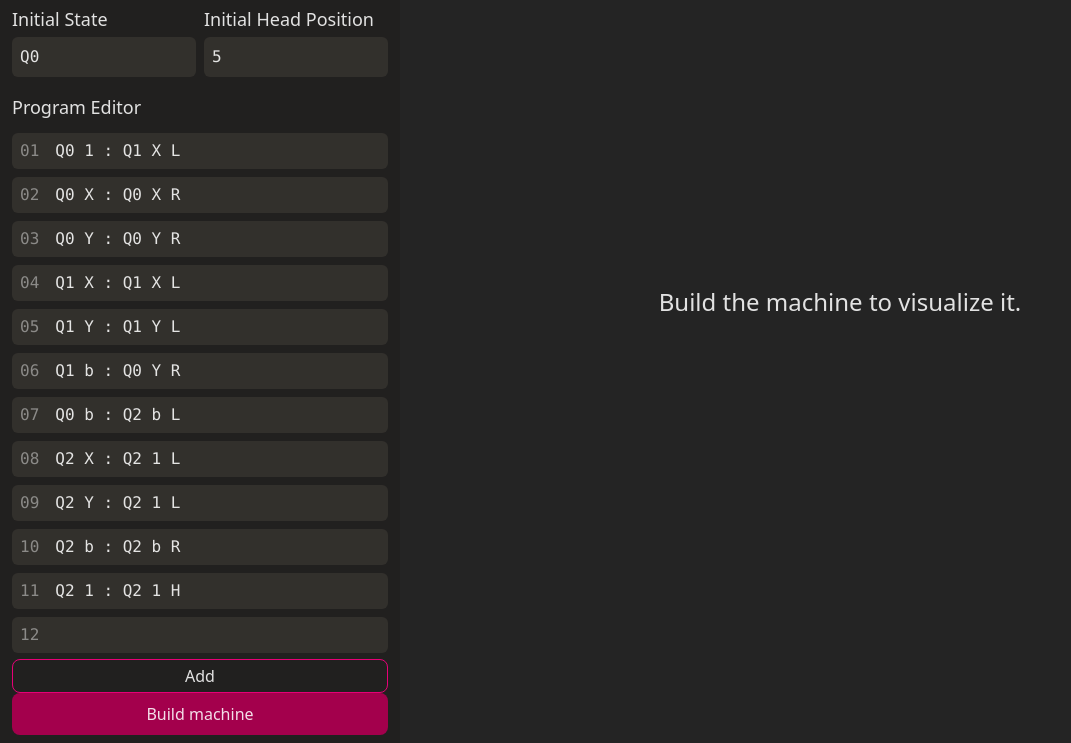
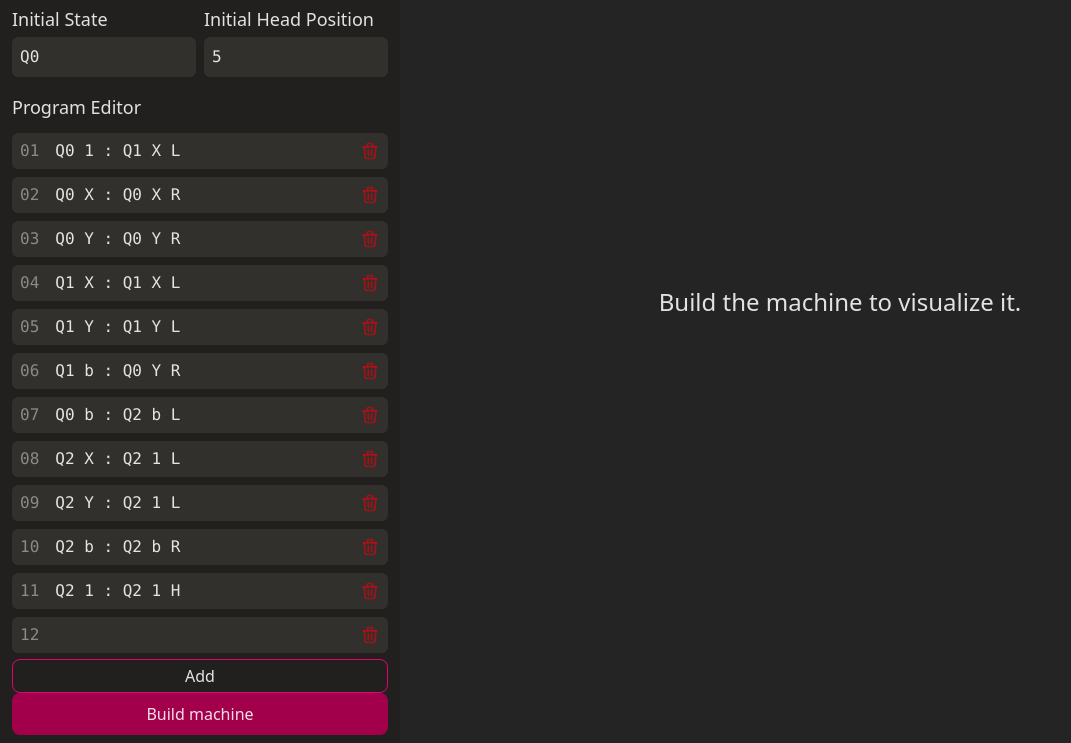
Before and after one commit to sahithyandev/turing-machine-simulator, a website built with Vite: page index.html in a window 1280 px wide. Both pictures are taken after a click on the button "Add". Shown: the part 139-882 px from the top of the page, without its empty margins (0-1071 px from the left). Built offline with nearby package versions, Linux system fonts and the light colour scheme.

Commit message:
chore: statements can be deleted

```diff
--- a/src/core/ProgramEditor.ts
+++ b/src/core/ProgramEditor.ts
@@ -40,6 +40,27 @@ export class ProgramEditor {
 							html`<div class="statement" id="statement-${i}">
                 <span>${(i + 1).toString().padStart(2, "0")}</span>
                 <input data-index="${i}" type="text" value="" placeholder="" />
+                <button id="delete-statement-btn-${i}" class="delete-statement-btn" data-index="${i}">
+                  <svg
+                    xmlns="http://www.w3.org/2000/svg"
+                    width="20"
+                    height="20"
+                    viewBox="0 0 24 24"
+                    fill="none"
+                    stroke="currentColor"
+                    stroke-width="2"
+                    stroke-linecap="round"
+                    stroke-linejoin="round"
+                    class="icon icon-tabler icons-tabler-outline icon-tabler-trash"
+                  >
+                    <path stroke="none" d="M0 0h24v24H0z" fill="none" />
+                    <path d="M4 7l16 0" />
+                    <path d="M10 11l0 6" />
+                    <path d="M14 11l0 6" />
+                    <path d="M5 7l1 12a2 2 0 0 0 2 2h8a2 2 0 0 0 2 -2l1 -12" />
+                    <path d="M9 7v-3a1 1 0 0 1 1 -1h4a1 1 0 0 1 1 1v3" />
+                  </svg>
+                </button>
               </div>`,
 						);
 						break;
@@ -66,12 +87,46 @@ export class ProgramEditor {
                 type="text"
                 value="${statement.currentState} ${statement.input} : ${statement.nextState} ${statement.output} ${statement.action}"
               />
+              <button id="delete-statement-btn-${i}" class="delete-statement-btn" data-index="${i}">
+                <svg
+                  xmlns="http://www.w3.org/2000/svg"
+                  width="20"
+                  height="20"
+                  viewBox="0 0 24 24"
+                  fill="none"
+                  stroke="currentColor"
+                  stroke-width="2"
+                  stroke-linecap="round"
+                  stroke-linejoin="round"
+                  class="icon icon-tabler icons-tabler-outline icon-tabler-trash"
+                >
+                  <path stroke="none" d="M0 0h24v24H0z" fill="none" />
+                  <path d="M4 7l16 0" />
+                  <path d="M10 11l0 6" />
+                  <path d="M14 11l0 6" />
+                  <path d="M5 7l1 12a2 2 0 0 0 2 2h8a2 2 0 0 0 2 -2l1 -12" />
+                  <path d="M9 7v-3a1 1 0 0 1 1 -1h4a1 1 0 0 1 1 1v3" />
+                </svg>
+              </button>
             </div>`,
 					);
 					break;
 			}
 		}
 		return s;
+	}
+
+	removeStatement(index: number): boolean {
+		if (index < 0 || index >= this.statements.length) return false;
+		if (index === 0) {
+			this.statements.shift();
+			return true;
+		}
+
+		this.statements = this.statements
+			.slice(0, index)
+			.concat(this.statements.slice(index + 1));
+		return true;
 	}
 
 	findActiveStatement(
--- a/src/core/TuringMachineSimulator.ts
+++ b/src/core/TuringMachineSimulator.ts
@@ -173,12 +173,7 @@ export class TuringMachineSimulator {
 		if (addStatementBtn) {
 			addStatementBtn.addEventListener("click", () => {
 				this.editor.addStatement(undefined);
-
-				const programEditorElement =
-					this.container.querySelector(".program-editor");
-				if (programEditorElement instanceof HTMLElement) {
-					programEditorElement.innerHTML = this.editor.render("editable");
-				}
+				this.renderProgramEditor();
 			});
 		}
 
@@ -208,11 +203,7 @@ export class TuringMachineSimulator {
 			nextBtn.addEventListener("click", () => this.nextStep());
 		}
 
-		const programEditorElement =
-			this.container.querySelector(".program-editor");
-		if (programEditorElement) {
-			programEditorElement.innerHTML = this.editor.render("readonly");
-		}
+		this.renderProgramEditor();
 		this.highlightActiveStatement();
 		this.renderExplanation();
 	}
@@ -264,13 +255,37 @@ export class TuringMachineSimulator {
 		}`;
 	}
 
-	reset() {
-		this.runningState = "idle";
+	deleteStatement(statementIndex: number) {
+		const shouldUpdate = this.editor.removeStatement(statementIndex);
+		if (!shouldUpdate) return;
+		this.renderProgramEditor();
+	}
 
+	renderProgramEditor(shouldAddListeners = false) {
 		const programEditorElement =
 			this.container.querySelector(".program-editor");
-		if (programEditorElement instanceof HTMLElement) {
+		if (!programEditorElement) return;
+
+		if (this.runningState === "started") {
+			programEditorElement.innerHTML = this.editor.render("readonly");
+		} else if (this.runningState === "idle") {
 			programEditorElement.innerHTML = this.editor.render("editable");
+
+			if (shouldAddListeners) {
+				programEditorElement.addEventListener("click", (event) => {
+					const target = event.target;
+					if (!(target instanceof HTMLElement || target instanceof SVGElement))
+						return;
+					const btn = target.closest(".delete-statement-btn");
+					if (!(btn instanceof HTMLButtonElement)) return;
+
+					const index = btn.dataset.index;
+					if (index === undefined) return;
+					const parsedIndex = Number.parseInt(index);
+					if (Number.isNaN(parsedIndex)) return;
+
+					this.deleteStatement(parsedIndex);
+				});
 
 				programEditorElement.addEventListener("input", (e) => {
 					const target = e.target;
@@ -288,6 +303,12 @@ export class TuringMachineSimulator {
 					this.editor.statements[indexParsed] = parsed;
 				});
 			}
+		}
+	}
+
+	reset() {
+		this.runningState = "idle";
+		this.renderProgramEditor(true);
 
 		const programEditorControlsElement = this.container.querySelector(
 			".program-editor-controls",
@@ -307,6 +328,7 @@ export class TuringMachineSimulator {
 			nextBtn.disabled = true;
 		}
 		this.renderExplanation();
+		this.highlightActiveStatement();
 	}
 
 	nextStep() {
--- a/src/style.css
+++ b/src/style.css
@@ -20,7 +20,7 @@ main {
 
 @layer base {
 	button {
-		@apply bg-pink-800 py-2 px-5 transition-colors;
+		@apply bg-pink-800 py-2 px-5 transition-colors duration-200;
 		border-radius: 8px;
 		border: 1px solid transparent;
 		font-size: 1em;
@@ -76,6 +76,9 @@ main {
 		input {
 			@apply ml-2;
 		}
+		button {
+			@apply bg-transparent hover:bg-red-600/20 border-0 w-fit text-red-600/60 hover:text-red-600/90 px-2 rounded-tl-none rounded-bl-none;
+		}
 	}
 }
 .program-editor-controls {
```
Lines whose indentation alone changed are shown as unchanged.
